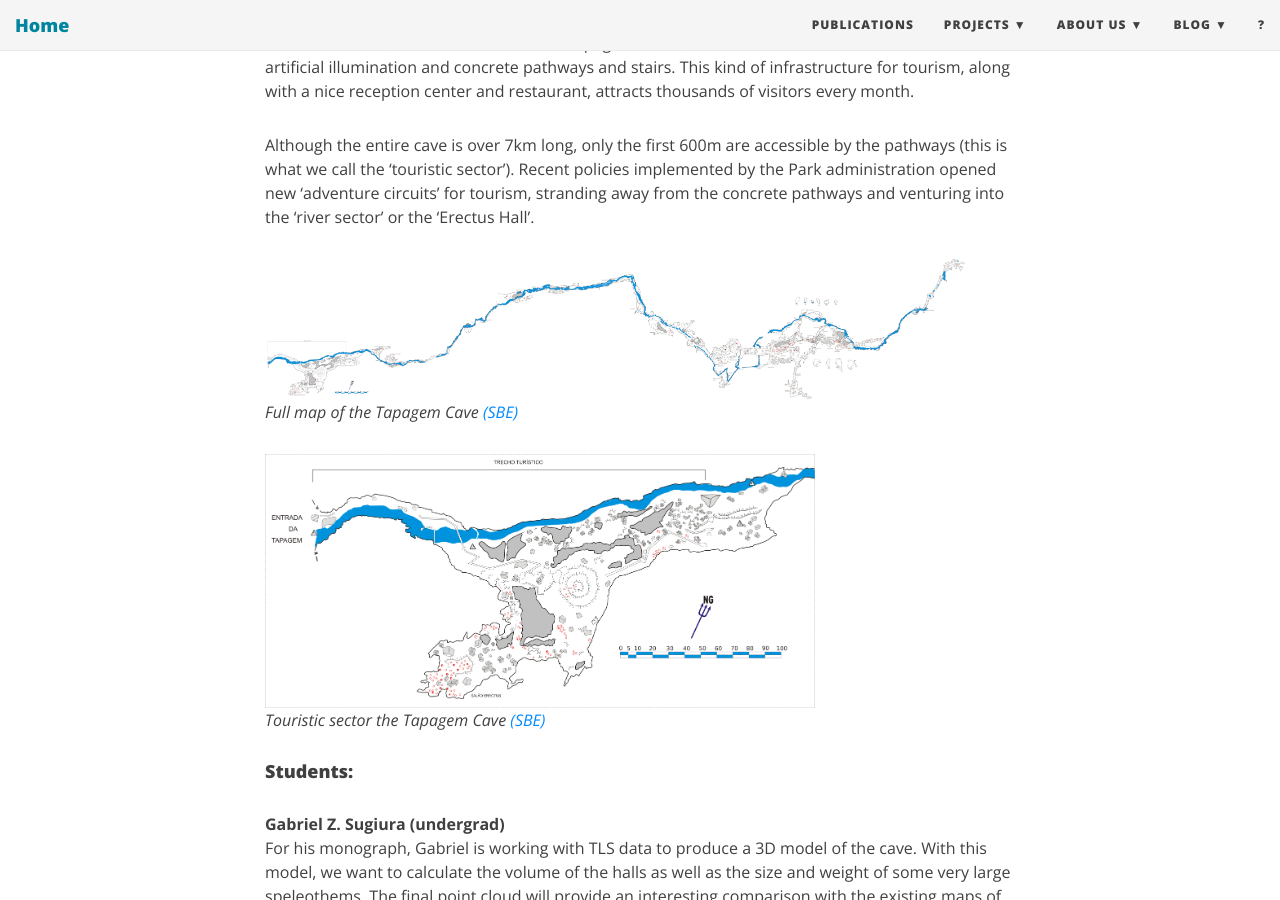
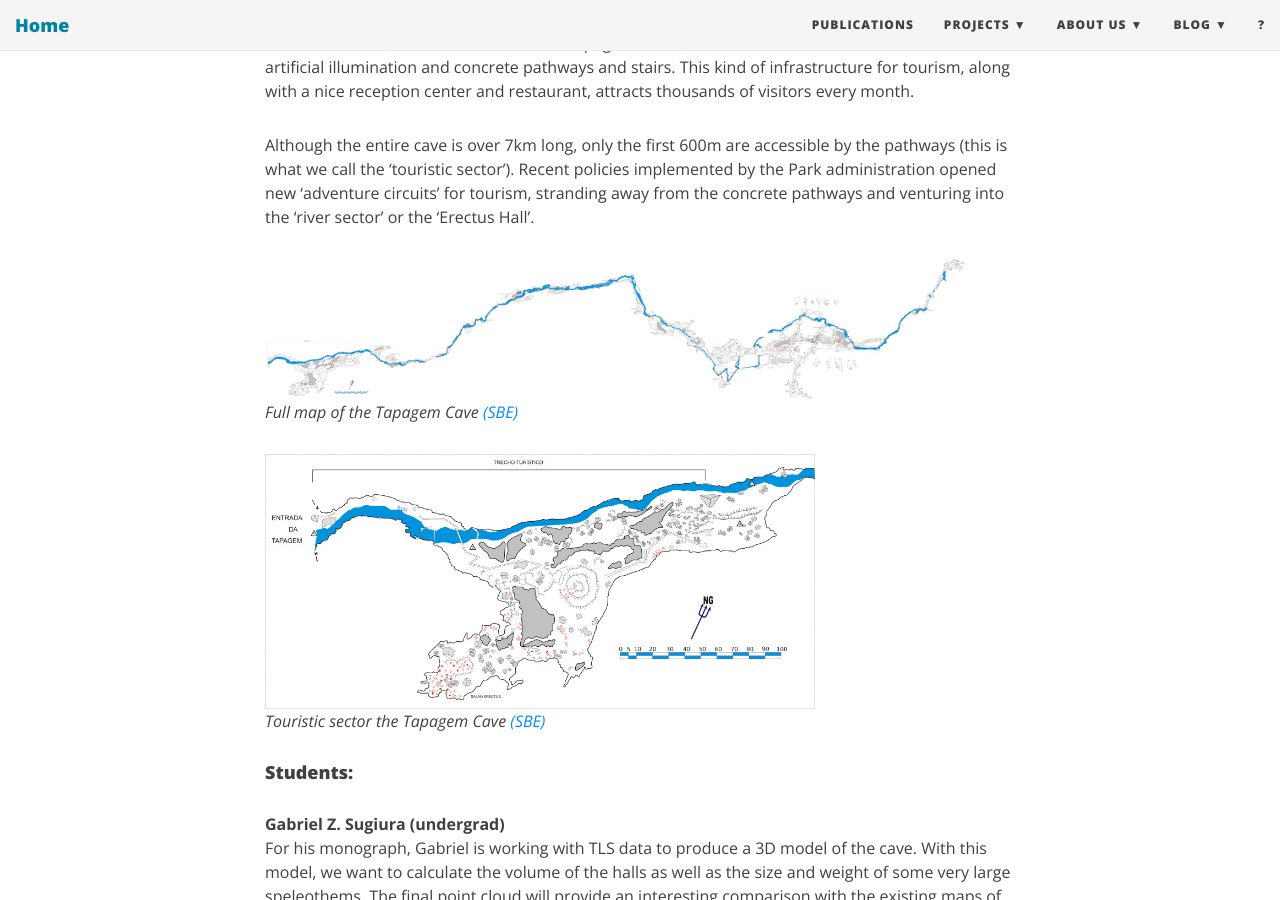
Before and after one commit to SPAMLab/SPAMLab.github.io, a Jekyll site: the page built from cave_3d.md, in a window 1280 px wide and 900 px high, scrolled down 512 px. Built offline with Jekyll 4.4.1, drawn with Linux system fonts in a browser that asks for light colours; nearby versions of some CDN libraries.

Commit message:
update list of students and fixed image size of tapagem map

```diff
--- a/cave_3d.md
+++ b/cave_3d.md
@@ -13,10 +13,10 @@
 
 Although the entire cave is over 7km long, only the first 600m are accessible by the pathways (this is what we call the 'touristic sector'). Recent policies implemented by the Park administration opened new 'adventure circuits' for tourism, stranding away from the concrete pathways and venturing into the 'river sector' or the 'Erectus Hall'.
 
-[![fullmap]({{site.baseurl}}/img/mapa_tapagem_full.jpg "Full cave map. Click to see larger image"){:width="700px"}]({{site.baseurl}}/img/mapa_tapagem_full.jpg)
+[![fullmap]({{site.baseurl}}/img/mapa_tapagem_full_1000px.jpg "Full cave map. Click to see larger image"){:width="700px"}]({{site.baseurl}}/img/mapa_tapagem_full.jpg)
 *Full map of the Tapagem Cave [(SBE)](http://www.cavernas.org.br/sbenoticias/SBENoticias_005.pdf)*
 
-[![touristic]({{site.baseurl}}/img/mapa_tapagem_turistico.png "Touristic sector map. Click to see larger image"){:width="550px"}]({{site.baseurl}}/img/mapa_tapagem_turistico.png)
+[![touristic]({{site.baseurl}}/img/mapa_tapagem_turistico_1000px.jpg "Touristic sector map. Click to see larger image"){:width="550px"}]({{site.baseurl}}/img/mapa_tapagem_turistico.png)
 *Touristic sector the Tapagem Cave [(SBE)](http://www.cavernas.org.br/sbenoticias/SBENoticias_005.pdf)*
 
 
```
Also changed, not shown: people.md (+10 -6 lines), img/mapa_tapagem_full_1000px.jpg (added), img/mapa_tapagem_turistico.jpg (added), img/mapa_tapagem_turistico_1000px.jpg (added).
